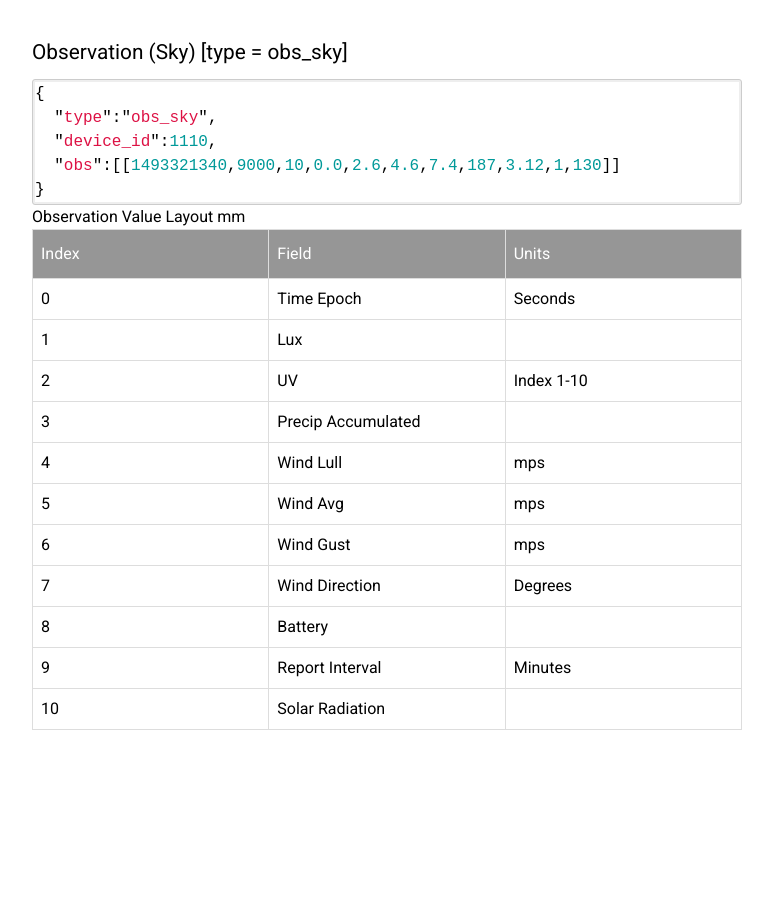
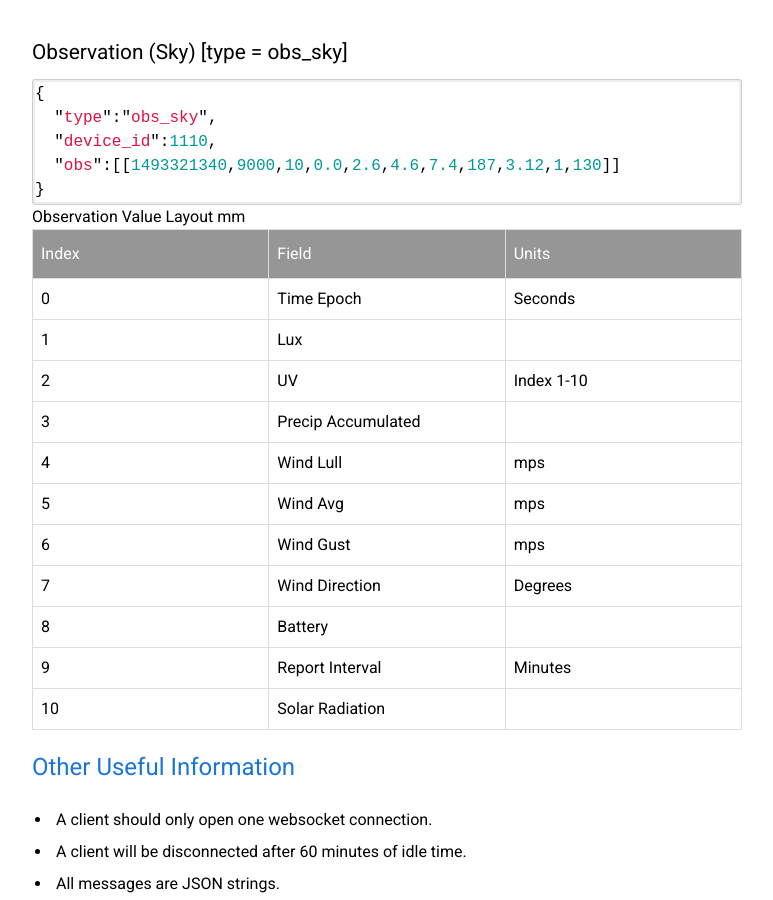
Before and after one commit to WeatherFlow/SmartWeather, a Jekyll site: the page built from api/ws.html, in a window 1280 px wide and 900 px high, scrolled down 4366 px. Shown: the whole window, without its empty margins (378-1151 px from the left). Built offline with Jekyll 4.4.1, drawn with Linux system fonts in a browser that asks for light colours; nearby versions of some CDN libraries; before the commit the page ends 5096 px from its top, so only the background shows below that.

Commit message:
Update ws.html

```diff
--- a/api/ws.html
+++ b/api/ws.html
@@ -274,3 +274,12 @@ Observation Value Layout
   <tr><td>9</td><td>Report Interval</td><td>Minutes</td></tr>
   <tr><td>10</td><td>Solar Radiation</td><td></td></tr>
 </table>
+
+
+
+<h2><a name="other-useful-information">Other Useful Information</a></h2>
+<ul>
+  <li>A client should only open one websocket connection.</li>
+  <li>A client will be disconnected after 60 minutes of idle time.</li>
+  <li>All messages are JSON strings.</li>
+</ul>
```
